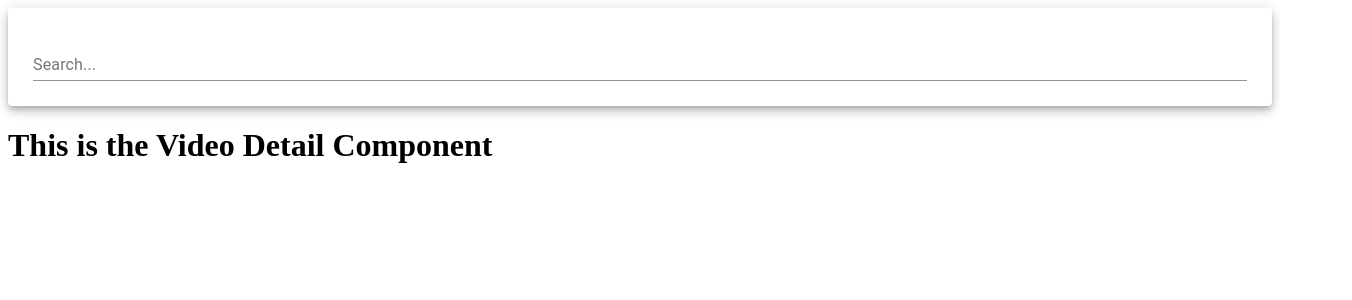
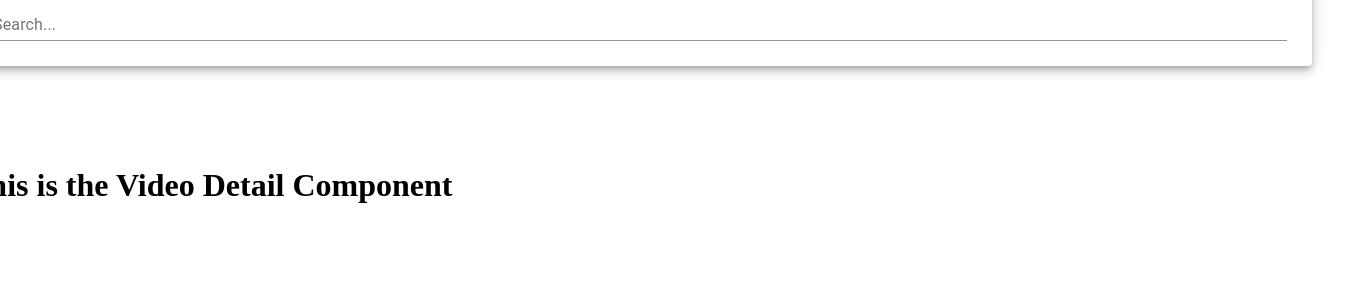
Before and after one commit to siccoo/youtube-app, a React (Create React App) app: page / in a window 1280 px wide. Shown: the top 300 px of the page, 1352 px wide, since content can reach past the window. Built offline with nearby package versions, Linux system fonts and the light colour scheme.

Commit message:
Update on  App.js, youtube.js, index.html

```diff
--- a/public/index.html
+++ b/public/index.html
@@ -14,7 +14,7 @@
       manifest.json provides metadata used when your web app is installed on a
       user's mobile device or desktop. See https://developers.google.com/web/fundamentals/web-app-manifest/
     -->
-    <link rel="manifest" href="%PUBLIC_URL%/manifest.json" />
+    <!-- <link rel="manifest" href="%PUBLIC_URL%/manifest.json" /> -->
     <!--
       Notice the use of %PUBLIC_URL% in the tags above.
       It will be replaced with the URL of the `public` folder during the build.
--- a/src/App.js
+++ b/src/App.js
@@ -7,14 +7,23 @@ import youtube from './api/youtube';
 class App extends React.Component {
 
     handleSubmit = async (searchTerm) => {
-        const response = await youtube.get('search', {params: { q: searchTerm }})
+        const response = await youtube.get('search', {
+            params: {
+                part: 'snippet',
+                maxResult: 3,
+                key: 'AIzaSyDGHw996gMiKDqpPWFOEORpYEodS3ADfSM',
+                q: searchTerm,
+                // [API_KEY]
+            }
+        });
+        // console.log(response);
     }
 
     render() {
         return (
-            <Grid justify="center" container spacing={16}>
+            <Grid justify="center" container spacing={10}>
                 <Grid items xs={12}>
-                    <Grid container spacing={16}>
+                    <Grid container spacing={10}>
                         <Grid item xs={12}>
                             <SearchBar onFormSubmit={this.handleSubmit} />
                         </Grid>
--- a/src/api/youtube.js
+++ b/src/api/youtube.js
@@ -2,11 +2,5 @@ import axios from 'axios';
 
 export default axios.create({
     baseURL: 'https://www.googleapis.com/youtube/v3?',
-    params: {
-        part: 'snippet',
-        maxResult: 3,
-        key: '[AIzaSyDGHw996gMiKDqpPWFOEORpYEodS3ADfSM]',
-        // AIzaSyDGHw996gMiKDqpPWFOEORpYEodS3ADfSM
 
-    }
 })
```
Also changed, not shown: 1 other file (tests, documents, lock files or other folders).
